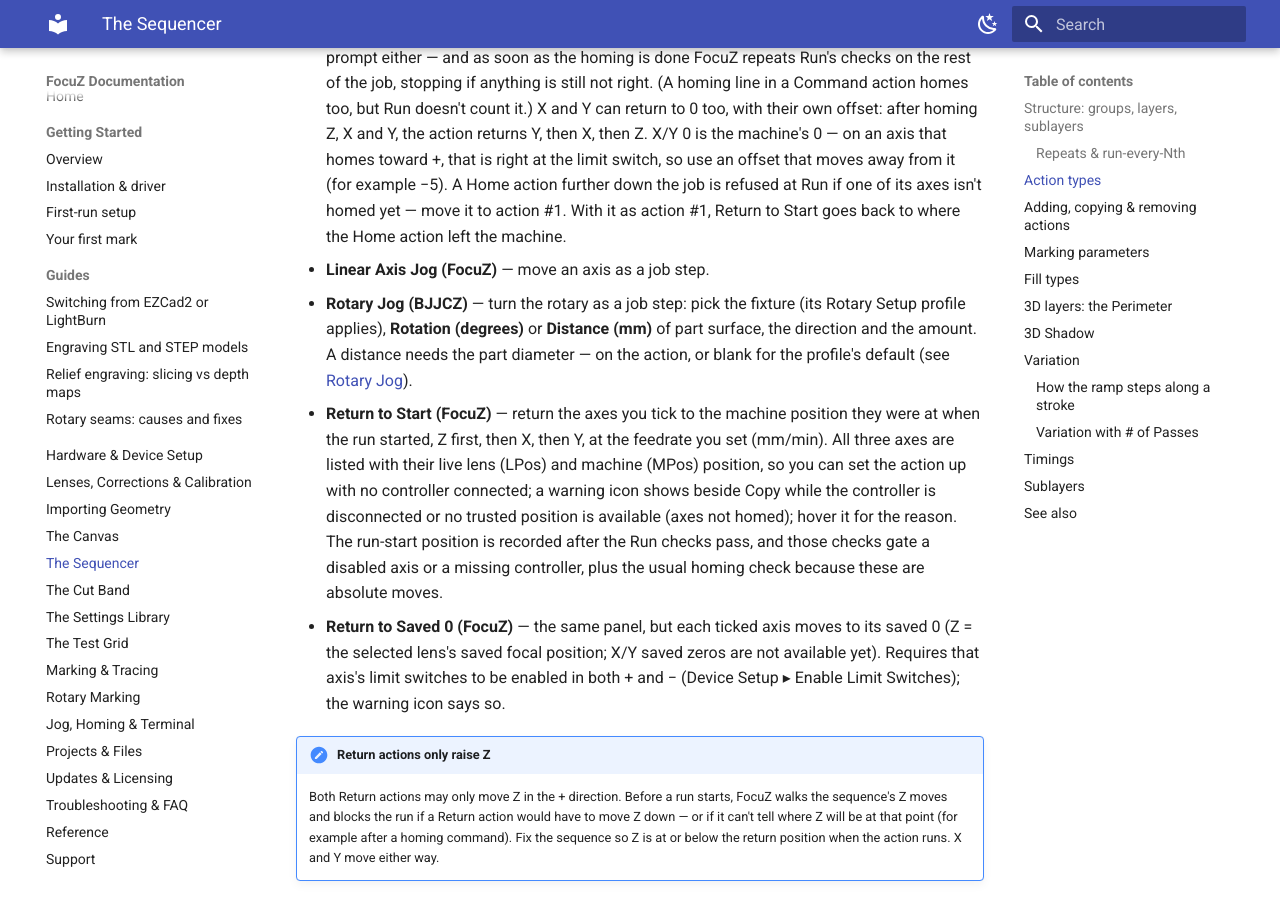
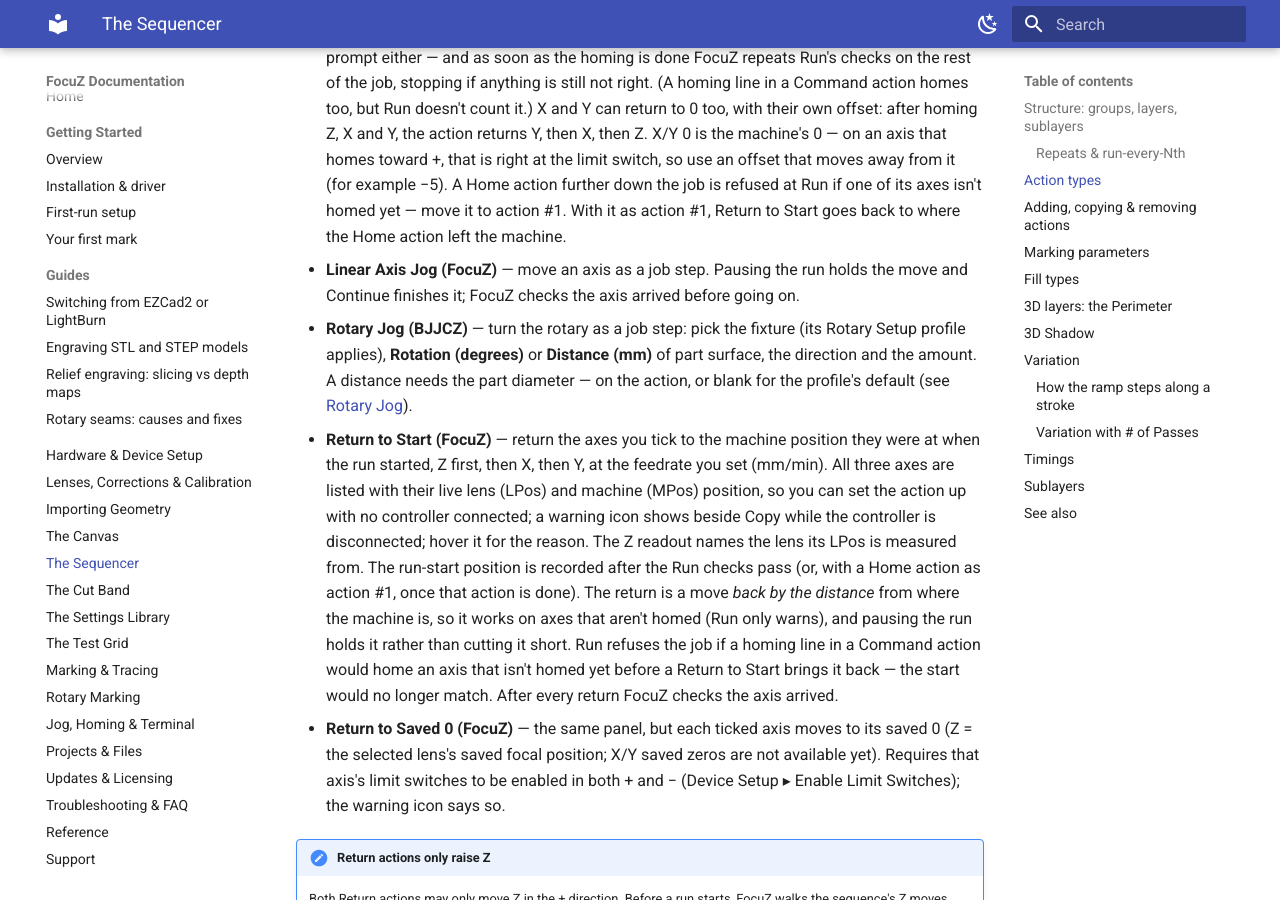
Before and after one commit to Lokahi-Shop/focuz-docs, an MkDocs documentation site: the page built from docs/sequencer.md, in a window 1280 px wide and 900 px high, scrolled down 1838 px. Built offline with MkDocs 1.6.1 and Material for MkDocs 9.7.7, drawn with Linux system fonts in a browser that asks for light colours.

Commit message:
Return to Start moves back by the distance; Linear Axis Jog holds on pause
Co-Authored-By: Claude Opus 5.5 <noreply@anthropic.com>

```diff
--- a/docs/sequencer.md
+++ b/docs/sequencer.md
@@ -75,7 +75,8 @@ board's rotary port.
   so use an offset that moves away from it (for example −5). A Home action further down the job is
   refused at Run if one of its axes isn't homed yet — move it to action #1. With it as action #1, Return
   to Start goes back to where the Home action left the machine.
-- **Linear Axis Jog (FocuZ)** — move an axis as a job step.
+- **Linear Axis Jog (FocuZ)** — move an axis as a job step. Pausing the run holds the move and Continue
+  finishes it; FocuZ checks the axis arrived before going on.
 - **Rotary Jog (BJJCZ)** — turn the rotary as a job step: pick the fixture (its Rotary Setup
   profile applies), **Rotation (degrees)** or **Distance (mm)** of part surface, the direction and
   the amount. A distance needs the part diameter — on the action, or blank for the profile's
@@ -84,10 +85,13 @@ board's rotary port.
   the run started, Z first, then X, then Y, at the feedrate you set (mm/min). All three axes are
   listed with their live lens (LPos) and machine (MPos) position, so you can set the action up with no
   controller connected;
-  a warning icon shows beside Copy while the controller is disconnected or no trusted position is
-  available (axes not homed); hover it for the reason. The run-start position is
-  recorded after the Run checks pass, and those checks gate a disabled axis or a missing controller,
-  plus the usual homing check because these are absolute moves.
+  a warning icon shows beside Copy while the controller is disconnected; hover it for the reason. The
+  Z readout names the lens its LPos is measured from. The run-start position is recorded after the Run
+  checks pass (or, with a Home action as action #1, once that action is done). The return is a move
+  *back by the distance* from where the machine is, so it works on axes that aren't homed (Run only
+  warns), and pausing the run holds it rather than cutting it short. Run refuses the job if a homing
+  line in a Command action would home an axis that isn't homed yet before a Return to Start brings it
+  back — the start would no longer match. After every return FocuZ checks the axis arrived.
 - **Return to Saved 0 (FocuZ)** — the same panel, but each ticked axis moves to its saved 0 (Z = the
   selected lens's saved focal position; X/Y saved zeros are not available yet). Requires that axis's limit
   switches to be enabled in both + and − (Device Setup ▸ Enable Limit Switches); the warning icon says so.
```
